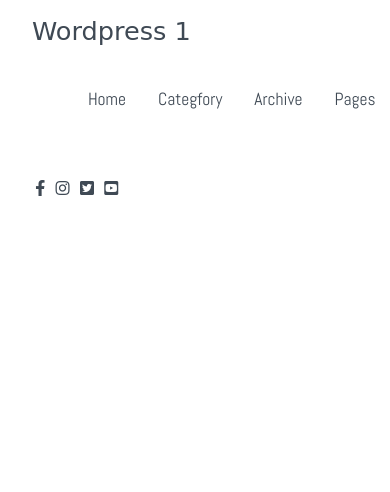
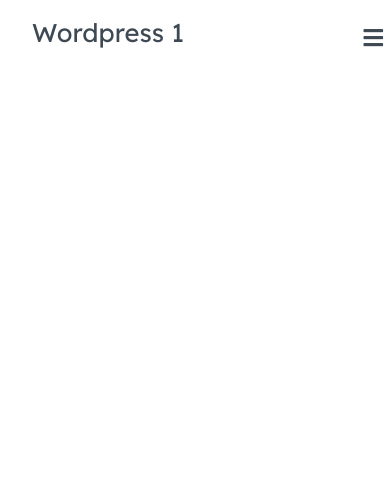
Before and after one commit to OukaMiyuki/Web_Template_1, a PHP site: page / in a window 390 px wide. Shown: the top 492 px of the page. Run offline with PHP 8.4, Linux system fonts and the light colour scheme; some libraries are stand-ins or nearby versions; some web fonts are replaced.

Commit message:
added the renponsive feature to the tab

```diff
--- a/assets/CSS/fonts.css
+++ b/assets/CSS/fonts.css
@@ -15,7 +15,7 @@
 
 @font-face {
     font-family: Lexend;
-    src: url('../Fonts/lexend-Regular.ttf');
+    src: url('../Fonts/LexendDeca-Regular.ttf');
 }
 
 @font-face {
--- a/assets/CSS/style.css
+++ b/assets/CSS/style.css
@@ -53,16 +53,6 @@ ul {
 /*  */
 /*  */
 /* -------------------------------------------------------------------- */
-/* Media queries */
-
-/* gonna be added in the next commit */
-
-/* Media queries */
-/* -------------------------------------------------------------------- */
-/*  */
-/*  */
-/*  */
-/* -------------------------------------------------------------------- */
 /* Navbar Section */
 
 /* Nav section */
@@ -70,8 +60,13 @@ ul {
     background: white;
     padding: 0 2rem;
     height: 0rem;
-    min-height: 40vh;
+    min-height: 10vh;
     overflow: hidden;
+    transition: height 1s ease-in-out;
+    -webkit-transition: height 1s ease-in-out;
+    -moz-transition: height 1s ease-in-out;
+    -ms-transition: height 1s ease-in-out;
+    -o-transition: height 1s ease-in-out;
 }
 
 .nav .nav-menu {
@@ -86,6 +81,31 @@ ul {
     display: block; /* will display the items inline with the block */
     font-family: var(--Lexend);
     font-size: 1.6rem;
+}
+
+/* Collapse Navbar */
+.nav .toggle-collapse {
+    position: absolute;
+    top: 0%;
+    width: 90%;
+    cursor: pointer;
+    display: none;
+}
+
+/* Collapse Navbar icon     */
+.nav .toggle-collapse .toggle-icons {
+    display: flex;
+    justify-content: flex-end;
+    padding: 1.7rem 0;
+}
+
+.nav .toggle-collapse .toggle-icons i {
+    font-size: 1.4rem;
+    color: var(--text-gray);
+}
+
+.collapse {
+    height: 30rem;
 }
 
 /* Nav items (The whole ul) */
@@ -132,3 +152,22 @@ ul {
 /*  */
 /*  */
 /*  */
+/* -------------------------------------------------------------------- */
+/* Media queries */
+
+/* Screen with viewport or resolution less or equal to 750px; */
+@media only screen and (max-width: 750px) {
+
+    /* Nav Items */
+    .nav .nav-menu, .nav .nav-items{
+        flex-direction: column;
+    }
+
+    /* Nav Toggle */
+    .nav .toggle-collapse {
+        display: initial;
+    }
+}
+
+/* Media queries */
+/* -------------------------------------------------------------------- */
--- a/assets/JS/main.js
+++ b/assets/JS/main.js
@@ -0,0 +1,8 @@
+$(document).ready( () =>{
+    $nav = $('.nav'); //get items with nav class
+    $toggleCollapse = $('.toggle-collapse'); //get items with toggle-collapse class
+
+    $toggleCollapse.click( ()=> {
+        $nav.toggleClass('collapse');
+    })
+});
--- a/index.php
+++ b/index.php
@@ -23,7 +23,13 @@
                 <div class="nav-brand">
                     <a href="" class="text-gray">Wordpress 1</a>
                 </div>
+                <div class="toggle-collapse">
+                    <div class="toggle-icons">
+                        <i class="fas fa-bars"></i>
+                    </div>
+                </div>
                 <div>
+                    <!-- Menu -->
                     <ul class="nav-items">
                         <li class="nav-link">
                             <a href="">Home</a>
@@ -41,6 +47,7 @@
                             <a href="">Contact Us</a>
                         </li>
                     </ul>
+                    <!-- Menu -->
                 </div>
                 <div class="social text-gray">
                     <a href=""><i class="fab fa-facebook-f"></i></a>
@@ -52,7 +59,7 @@
         </nav>
 
         <!-- End Nav Part -->
-
+        <script src="https://code.jquery.com/jquery-3.5.1.slim.min.js" integrity="sha384-DfXdz2htPH0lsSSs5nCTpuj/zy4C+OGpamoFVy38MVBnE+IbbVYUew+OrCXaRkfj" crossorigin="anonymous"></script>
         <script src="./assets/JS/main.js"></script>
     </body>
 </html>
```
